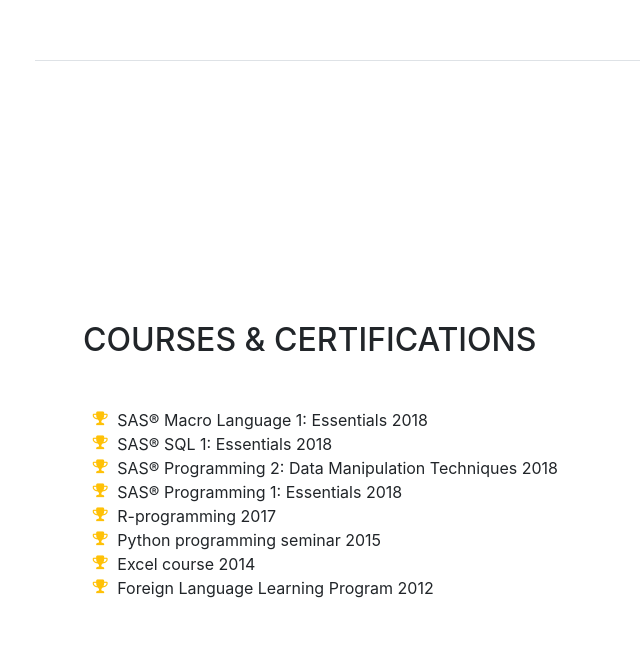
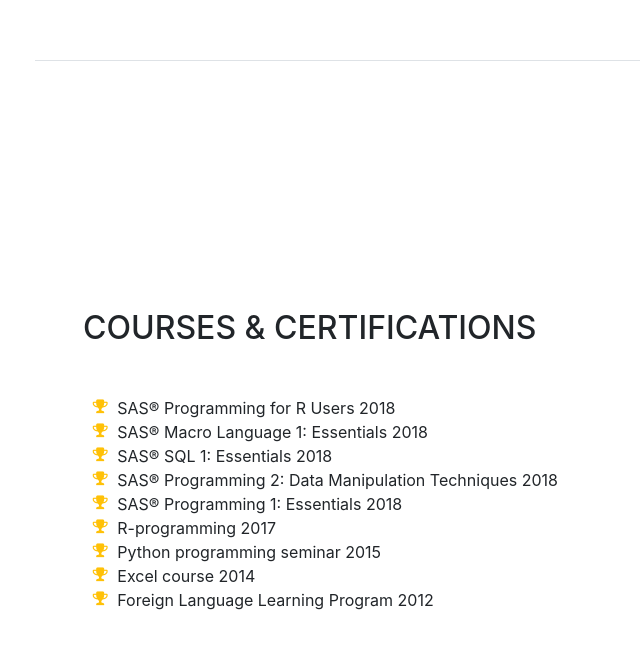
Before and after one commit to riarangogi/riarangogi.github.io, a website with bundled scripts: page index.html in a window 1280 px wide. Shown: the part 4178-4827 px from the top of the page, without its empty margins (237-877 px from the left). Built offline with nearby package versions, Linux system fonts and the light colour scheme; a web font is replaced by a local one.

Commit message:
I added sas Programming for R Users TO course section

```diff
--- a/index.html
+++ b/index.html
@@ -248,6 +248,9 @@
           <ul class="fa-ul mb-0">
             <li>
               <i class="fa-li fa fa-trophy text-warning"></i>
+              SAS® Programming for R Users 2018</li>
+            <li>
+              <i class="fa-li fa fa-trophy text-warning"></i>
               SAS® Macro Language 1: Essentials 2018</li>
             <li>
               <i class="fa-li fa fa-trophy text-warning"></i>
```
